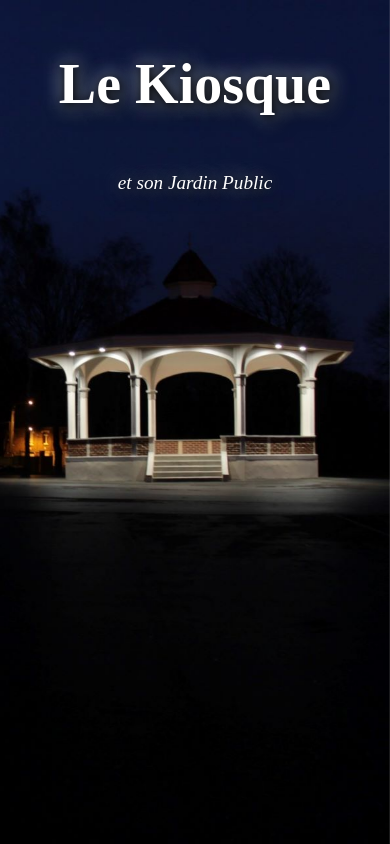
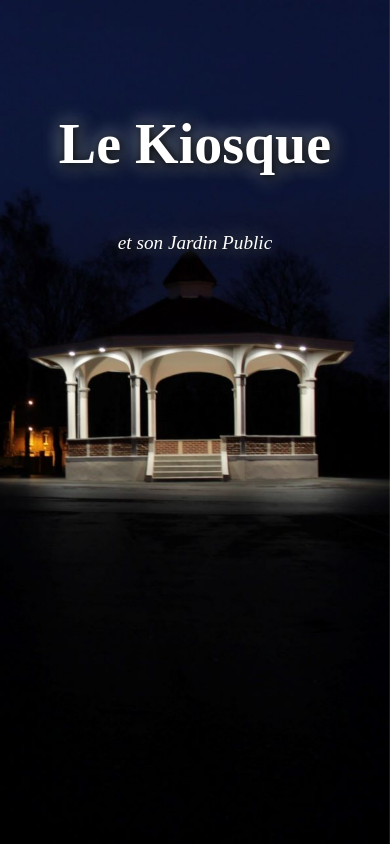
Before and after one commit to Ju86/le-kiosque, a plain HTML site: page index.html in a window 390 px wide. Drawn offline with Linux system fonts and the light colour scheme.

Commit message:
Update style.css

```diff
--- a/style.css
+++ b/style.css
@@ -141,7 +141,7 @@ img {
 
   .main-text2 {
     display: block;
-    margin-top: -600px;
+    margin-top: -480px;
   }
 
   .fixed-bg p {
```
